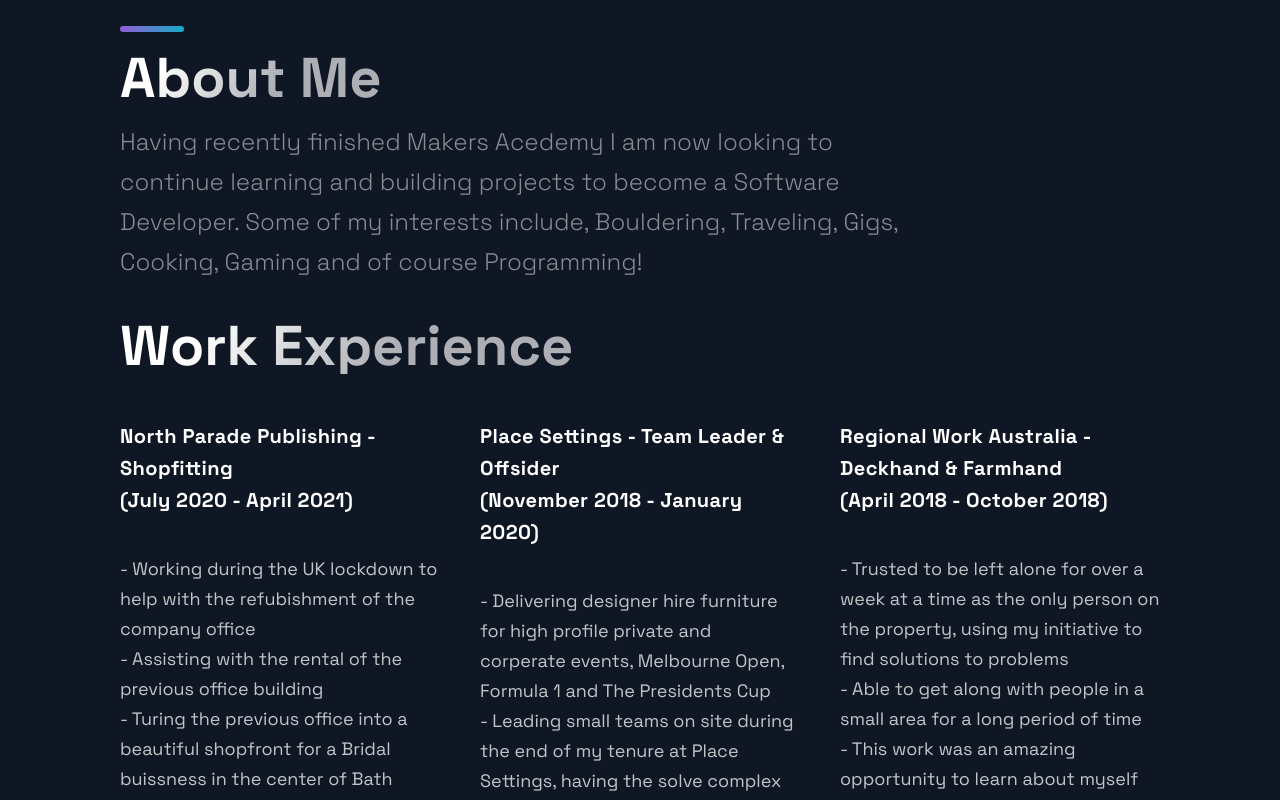
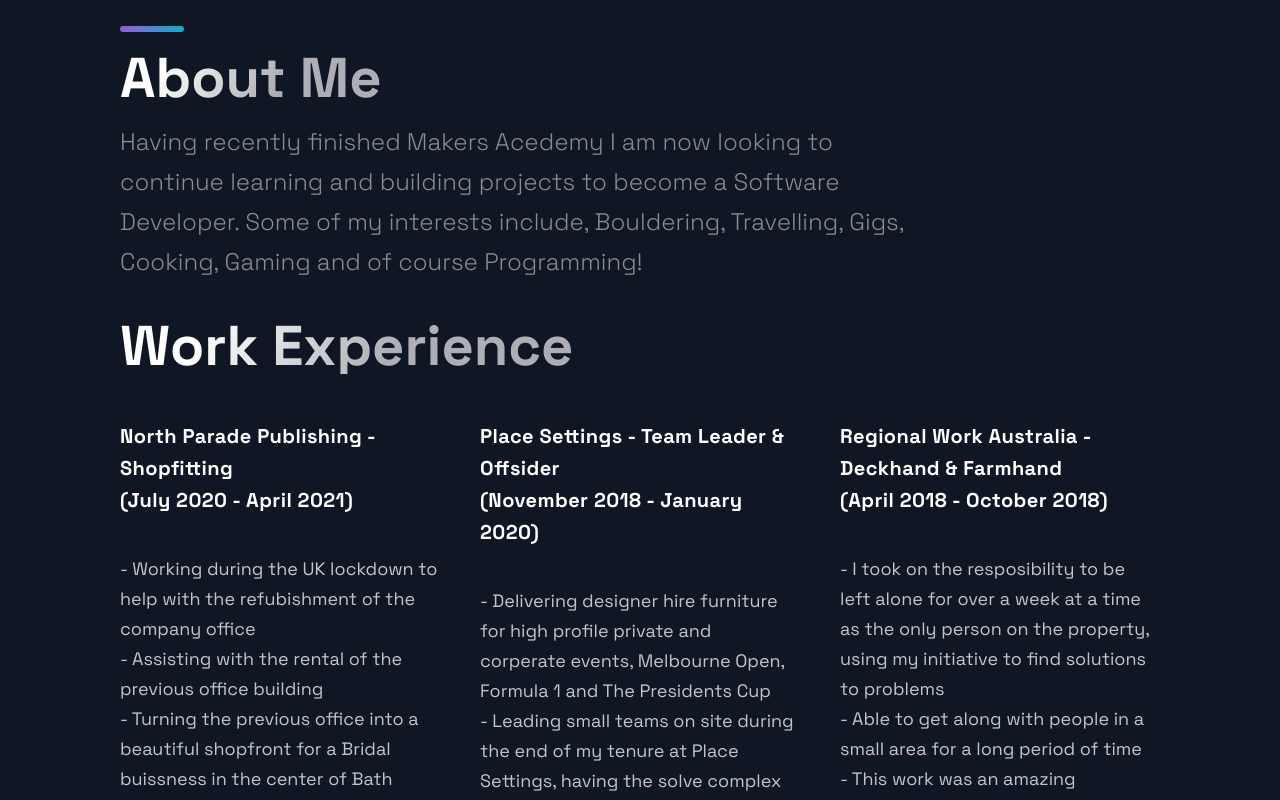
Before and after one commit to SeanEmmers/portfolio, a Next.js app: page / in a window 1280 px wide. Shown: the part 2860-3660 px from the top of the page. Built offline with nearby package versions, Linux system fonts and the light colour scheme.

Commit message:
spelling

```diff
--- a/src/components/AboutMe/AboutMe.js
+++ b/src/components/AboutMe/AboutMe.js
@@ -10,7 +10,7 @@ const AboutMe = () => {
       <SectionDivider /><br/>
       <SectionTitle>About Me</SectionTitle>
       <SectionText>
-        Having recently finished Makers Acedemy I am now looking to continue learning and building projects to become a Software Developer. Some of my interests include, Bouldering, Traveling, Gigs, Cooking, Gaming and of course Programming!
+        Having recently finished Makers Acedemy I am now looking to continue learning and building projects to become a Software Developer. Some of my interests include, Bouldering, Travelling, Gigs, Cooking, Gaming and of course Programming!
       </SectionText>
       <SectionTitle>Work Experience</SectionTitle>
       <List>
@@ -24,7 +24,8 @@ const AboutMe = () => {
             <br/>
             - Working during the UK lockdown to help with the refubishment of the company office <br/>
             - Assisting with the rental of the previous office building <br/>
-            - Turing the previous office into a beautiful shopfront for a Bridal buissness in the center of Bath
+            - Turning the previous office into a beautiful shopfront for a Bridal buissness in the center of Bath<br/>
+            - Helping out with logistical challenges when the warehouse was going through a busy period<br/>
           </ListParagraph>
         </ListContainer>
       </ListItem>
@@ -50,7 +51,7 @@ const AboutMe = () => {
           </ListTitle>
           <ListParagraph>
             <br/>
-            - Trusted to be left alone for over a week at a time as the only person on the property, using my initiative to find solutions to problems <br/>
+            - I took on the resposibility to be left alone for over a week at a time as the only person on the property, using my initiative to find solutions to problems <br/>
             - Able to get along with people in a small area for a long period of time <br/>
             - This work was an amazing opportunity to learn about myself and to have to privilidge to live inside an Indiginous community in a remote area of Australia, it is an experience I will never forget
           </ListParagraph>
```
